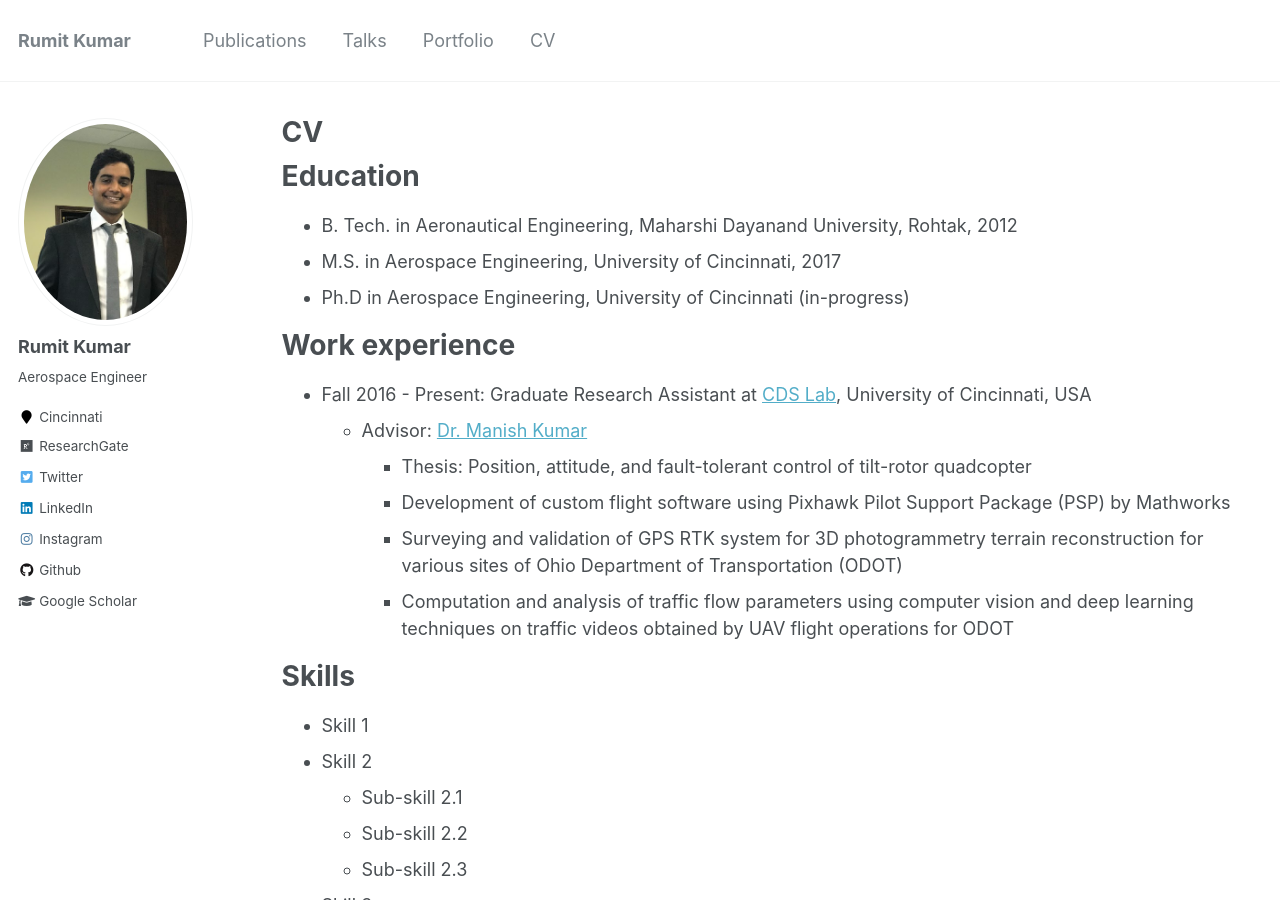
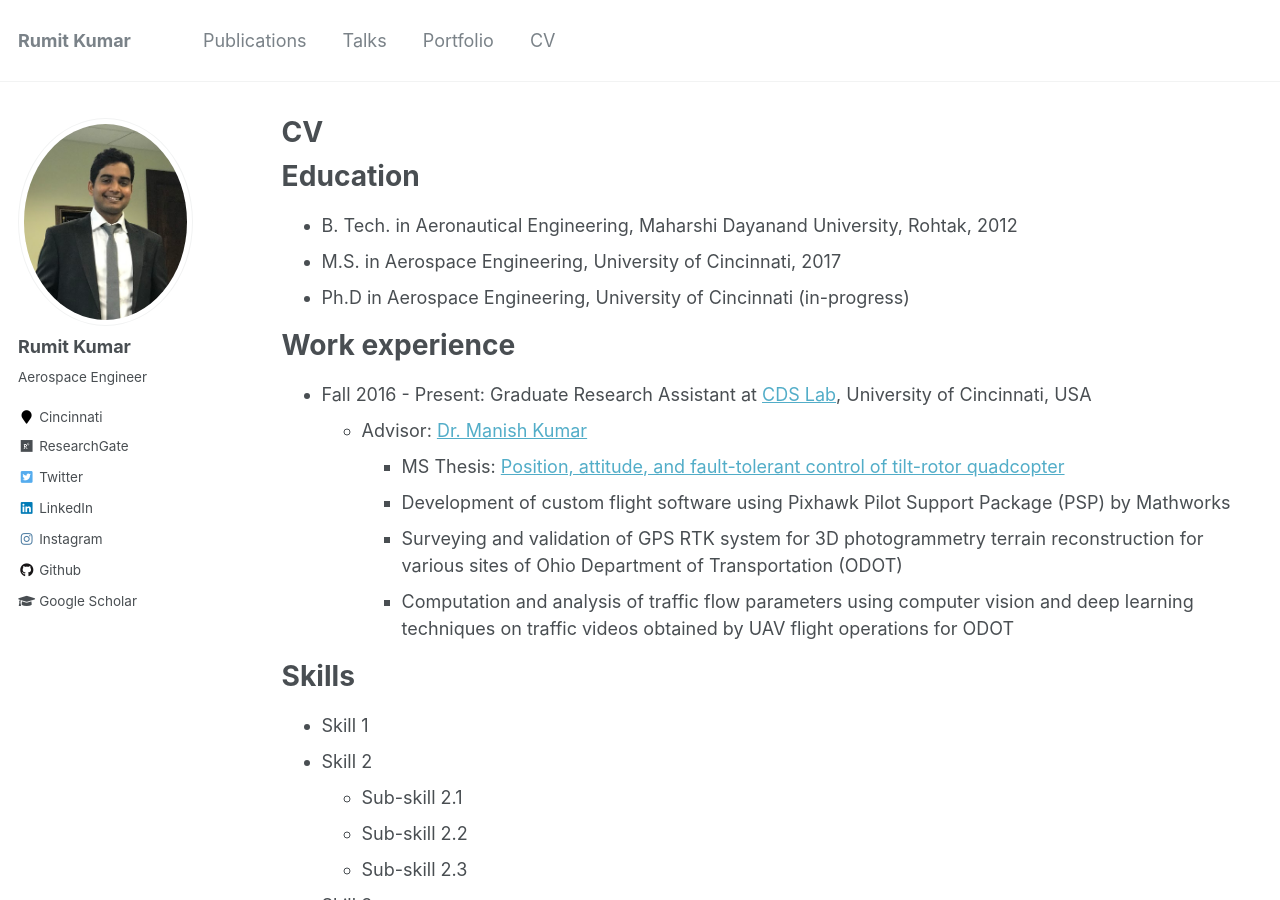
Before and after one commit to kumarrt/kumarrt.github.io, a Jekyll site: the page built from _pages/cv.md, in a window 1280 px wide and 900 px high. Built offline with Jekyll 4.4.1, drawn with Linux system fonts in a browser that asks for light colours.

Commit message:
Update cv.md

```diff
--- a/_pages/cv.md
+++ b/_pages/cv.md
@@ -19,7 +19,7 @@ Work experience
 ======
 * Fall 2016 - Present: Graduate Research Assistant at [CDS Lab](https://ceas.uc.edu/research/centers-labs/cooperative-distributed-systems-lab.html), University of Cincinnati, USA
   * Advisor: [Dr. Manish Kumar](https://researchdirectory.uc.edu/p/kumarmu)
-    * Thesis: Position, attitude, and fault-tolerant control of tilt-rotor quadcopter
+    * MS Thesis: [Position, attitude, and fault-tolerant control of tilt-rotor quadcopter](https://etd.ohiolink.edu/pg_10?::NO:10:P10_ETD_SUBID:149215)
     * Development of custom flight software using Pixhawk Pilot Support Package (PSP) by Mathworks
     * Surveying and validation of GPS RTK system for 3D photogrammetry terrain reconstruction for various sites of Ohio Department of Transportation (ODOT)
     * Computation and analysis of traffic flow parameters using computer vision and deep learning techniques on traffic videos obtained by UAV flight operations for ODOT
```
